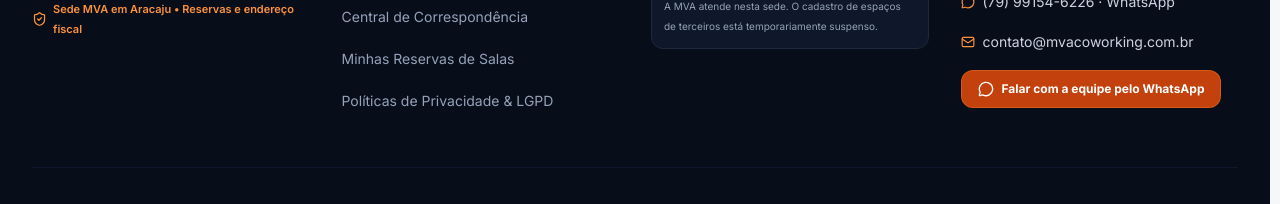
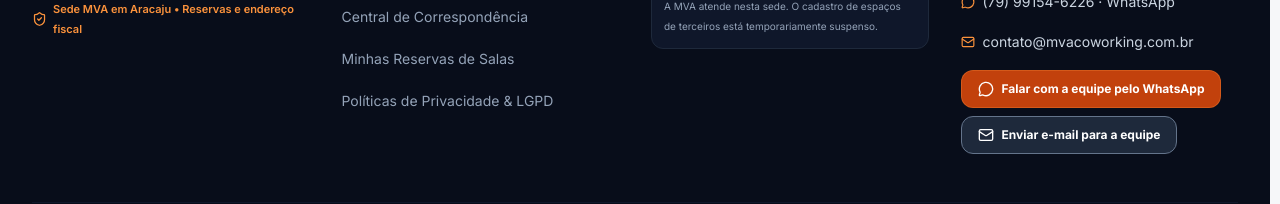
Before and after one commit to jonotha38-collab/MVA-Corwoking, a React (Vite) app: page / in a window 1280 px wide. Shown: the part 3150-3354 px from the top of the page. Built offline with nearby package versions, Linux system fonts and the light colour scheme; no server answers; the database is empty.

Commit message:
feat(contact): WhatsApp e e-mail como botões separados no rodapé

```diff
--- a/src/components/common/Footer.tsx
+++ b/src/components/common/Footer.tsx
@@ -11,6 +11,7 @@ export const Footer: React.FC = () => {
   const whatsappUrl = getMvaWhatsAppUrl(language);
   const whatsappDisplay = getMvaWhatsAppDisplay();
   const chatLabel = { pt: 'Falar com a equipe pelo WhatsApp', en: 'Chat with our team on WhatsApp', es: 'Hablar con el equipo por WhatsApp' }[language];
+  const emailLabel = { pt: 'Enviar e-mail para a equipe', en: 'Email the MVA team', es: 'Enviar correo al equipo MVA' }[language];
 
   return (
     <footer
@@ -122,7 +123,10 @@ export const Footer: React.FC = () => {
                 <a href="mailto:contato@mvacoworking.com.br?subject=Atendimento%20MVA%20Coworking" className="min-w-0 break-all underline-offset-2 hover:text-white hover:underline">contato@mvacoworking.com.br</a>
               </div>
             </div>
-            <a href={whatsappUrl} target="_blank" rel="noopener noreferrer" aria-label={chatLabel} className="mt-3 inline-flex min-h-11 items-center gap-2 rounded-xl border border-orange-400/30 bg-orange-700 px-4 py-2.5 text-xs font-bold text-white transition hover:bg-orange-800 focus-visible:outline focus-visible:outline-2 focus-visible:outline-offset-2 focus-visible:outline-orange-300"><MessageCircle className="h-4 w-4" aria-hidden="true"/>{chatLabel}</a>
+            <div className="mt-3 flex flex-wrap items-center gap-2">
+              <a href={whatsappUrl} target="_blank" rel="noopener noreferrer" aria-label={chatLabel} className="mva-footer-whatsapp inline-flex min-h-11 items-center gap-2 rounded-xl border border-orange-400/30 bg-orange-700 px-4 py-2.5 text-xs font-bold text-white transition focus-visible:outline focus-visible:outline-2 focus-visible:outline-offset-2 focus-visible:outline-orange-300"><MessageCircle className="h-4 w-4" aria-hidden="true"/>{chatLabel}</a>
+              <a href="mailto:contato@mvacoworking.com.br?subject=Atendimento%20MVA%20Coworking" aria-label={emailLabel} className="mva-footer-email inline-flex min-h-11 items-center gap-2 rounded-xl border border-slate-500 bg-navy-800 px-4 py-2.5 text-xs font-bold text-white transition focus-visible:outline focus-visible:outline-2 focus-visible:outline-offset-2 focus-visible:outline-orange-300"><Mail className="h-4 w-4" aria-hidden="true"/>{emailLabel}</a>
+            </div>
 
           </div>
         </div>
```
